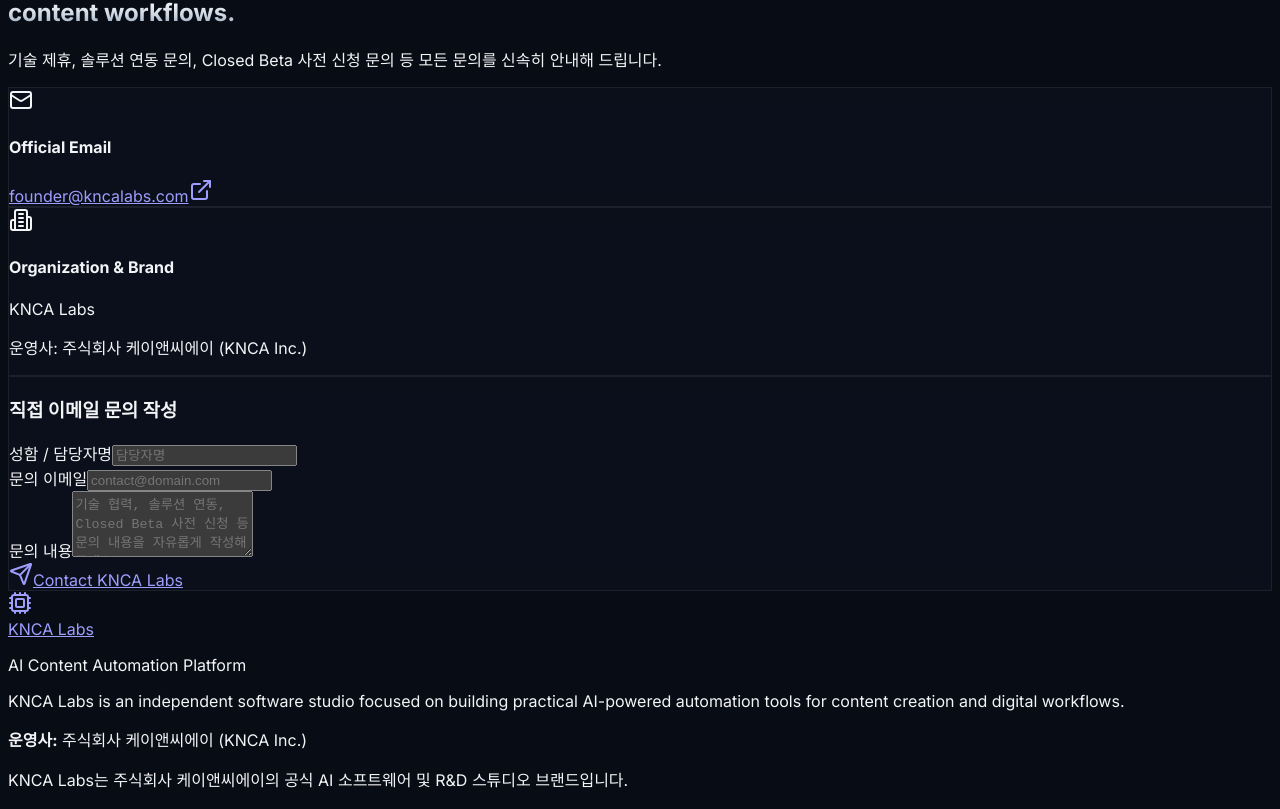
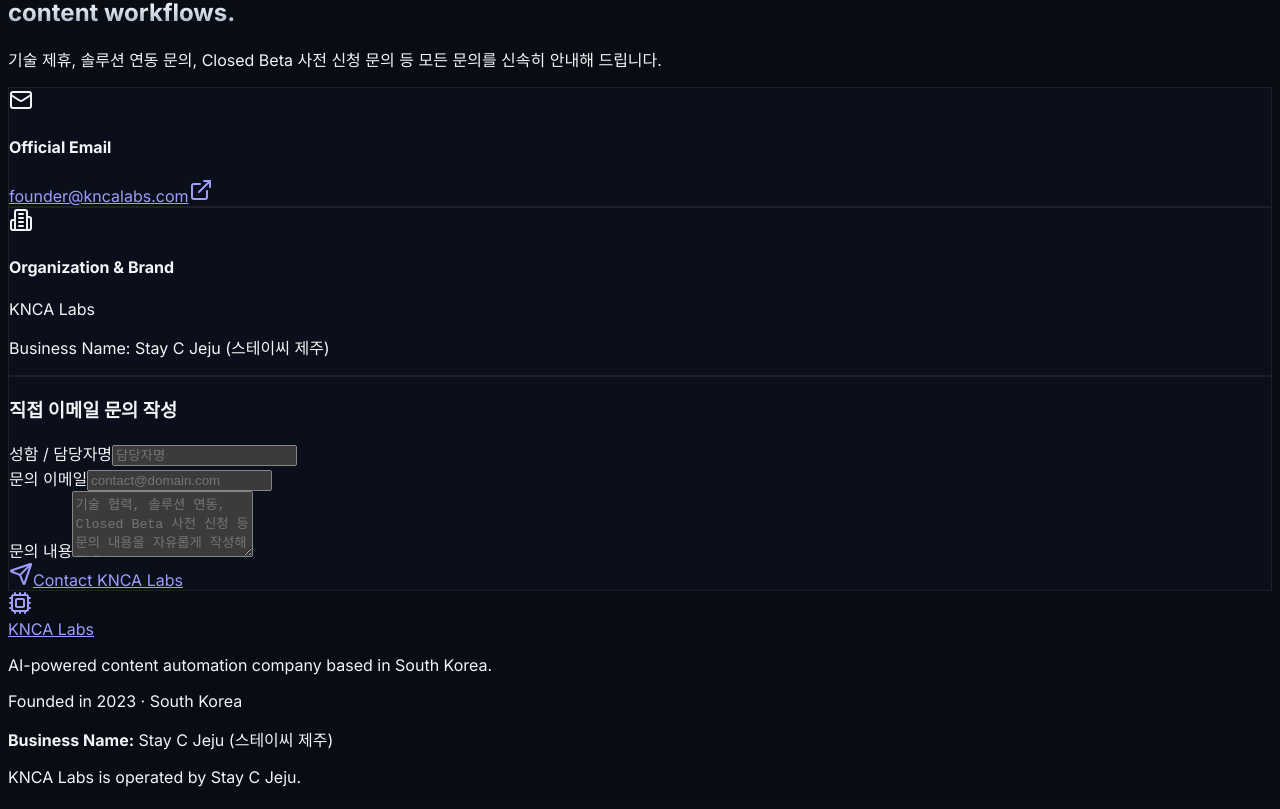
Before and after one commit to kncalabs/kncalabs, a Next.js app: page / in a window 1280 px wide. Shown: the part 11191-12000 px from the top of the page. Built offline with nearby package versions, Linux system fonts and the light colour scheme; a web font is replaced by a local one.

Commit message:
feat: add company information to footer

```diff
--- a/src/app/privacy/page.tsx
+++ b/src/app/privacy/page.tsx
@@ -51,7 +51,7 @@ export default function PrivacyPage() {
               <span>사이트 방문 시 처리되는 정보 (Information Processed During Visit)</span>
             </h2>
             <p>
-              주식회사 케이앤씨에이(KNCA Inc., 이하 &quot;회사&quot;)가 운영하는 KNCA Labs 웹사이트(<a href="https://kncalabs.com" className="text-sky-400 underline">kncalabs.com</a>)는 별도의 회원가입이나 로그인 절차 없이 자유롭게 열람할 수 있는 정적 웹사이트입니다. 방문자가 사이트를 단순히 조회할 때 개인 식별 정보를 자동으로 수집하거나 저장하지 않습니다.
+              Stay C Jeju(스테이씨 제주, 이하 &quot;회사&quot;)가 운영하는 KNCA Labs 웹사이트(<a href="https://kncalabs.com" className="text-sky-400 underline">kncalabs.com</a>)는 별도의 회원가입이나 로그인 절차 없이 자유롭게 열람할 수 있는 정적 웹사이트입니다. 방문자가 사이트를 단순히 조회할 때 개인 식별 정보를 자동으로 수집하거나 저장하지 않습니다.
             </p>
           </section>
 
--- a/src/app/terms/page.tsx
+++ b/src/app/terms/page.tsx
@@ -50,7 +50,7 @@ export default function TermsPage() {
               <span>약관 동의 (Acceptance of Terms)</span>
             </h2>
             <p>
-              본 이용약관은 주식회사 케이앤씨에이(KNCA Inc., 이하 &quot;회사&quot;)가 운영하는 AI 기술 및 프로덕트 브랜드 KNCA Labs의 공식 웹사이트(<a href="https://kncalabs.com" className="text-sky-400 underline">kncalabs.com</a>) 이용 조건에 대해 규정합니다. 본 사이트를 열람 및 이용하는 것은 본 약관에 동의하는 것으로 간주됩니다.
+              본 이용약관은 Stay C Jeju(스테이씨 제주, 이하 &quot;회사&quot;)가 운영하는 AI 기술 및 프로덕트 브랜드 KNCA Labs의 공식 웹사이트(<a href="https://kncalabs.com" className="text-sky-400 underline">kncalabs.com</a>) 이용 조건에 대해 규정합니다. 본 사이트를 열람 및 이용하는 것은 본 약관에 동의하는 것으로 간주됩니다.
             </p>
           </section>
 
--- a/src/components/AboutSection.tsx
+++ b/src/components/AboutSection.tsx
@@ -25,7 +25,7 @@ export default function AboutSection() {
               KNCA Labs is an independent software studio focused on building practical AI-powered automation tools for content creation and digital workflows.
             </p>
             <p className="text-xs sm:text-sm text-slate-400 leading-relaxed">
-              KNCA Labs는 <strong>주식회사 케이앤씨에이 (KNCA Inc.)</strong>의 공식 AI 기술 연구개발 및 소프트웨어 프로덕트 브랜드입니다.
+              KNCA Labs is operated by <strong>Stay C Jeju (스테이씨 제주)</strong> · Company established in 2023 · South Korea
             </p>
           </div>
 
--- a/src/components/ContactSection.tsx
+++ b/src/components/ContactSection.tsx
@@ -50,7 +50,7 @@ export default function ContactSection() {
                 <div>
                   <h4 className="text-xs font-mono text-slate-400">Organization & Brand</h4>
                   <p className="text-base font-bold text-white">KNCA Labs</p>
-                  <p className="text-xs text-slate-400 mt-0.5">운영사: 주식회사 케이앤씨에이 (KNCA Inc.)</p>
+                  <p className="text-xs text-slate-400 mt-0.5">Business Name: Stay C Jeju (스테이씨 제주)</p>
                 </div>
               </div>
             </div>
--- a/src/components/Footer.tsx
+++ b/src/components/Footer.tsx
@@ -20,20 +20,19 @@ export default function Footer() {
               <span className="text-lg font-extrabold text-white tracking-tight">KNCA Labs</span>
             </Link>
 
-            <p className="text-slate-300 font-medium text-xs">
-              AI Content Automation Platform
+            <p className="text-slate-300 font-medium text-xs leading-relaxed">
+              AI-powered content automation company based in South Korea.
             </p>
 
-            <p className="text-slate-400 max-w-sm leading-relaxed text-xs">
-              KNCA Labs is an independent software studio focused on building practical AI-powered automation tools for content creation and digital workflows.
-            </p>
-
-            <div className="pt-2 border-t border-slate-800/80 max-w-sm space-y-1 text-[11px] text-slate-500 font-sans">
-              <p>
-                <strong className="text-slate-400 font-semibold">운영사:</strong> 주식회사 케이앤씨에이 (KNCA Inc.)
+            <div className="pt-2 border-t border-slate-800/80 max-w-sm space-y-1.5 text-xs text-slate-400 font-sans leading-relaxed">
+              <p className="text-slate-300 font-mono text-[11px]">
+                Founded in 2023 · South Korea
               </p>
-              <p className="leading-relaxed">
-                KNCA Labs는 주식회사 케이앤씨에이의 공식 AI 소프트웨어 및 R&D 스튜디오 브랜드입니다.
+              <p className="text-slate-300">
+                <strong className="text-slate-200 font-semibold">Business Name:</strong> Stay C Jeju (스테이씨 제주)
+              </p>
+              <p className="text-slate-400 text-[11px]">
+                KNCA Labs is operated by Stay C Jeju.
               </p>
             </div>
           </div>
@@ -87,7 +86,7 @@ export default function Footer() {
 
         {/* Bottom Copyright */}
         <div className="pt-8 flex flex-col sm:flex-row items-center justify-between gap-4">
-          <p>© 2026 KNCA Labs. All rights reserved.</p>
+          <p>© 2026 KNCA Labs. Operated by Stay C Jeju.</p>
           <div className="flex items-center gap-4 text-slate-500 font-mono text-[11px]">
             <span className="hover:text-slate-300 transition-colors">Designed with Integrity</span>
             <span>•</span>
--- a/src/config/site.ts
+++ b/src/config/site.ts
@@ -1,8 +1,10 @@
 export const siteConfig = {
   name: "KNCA Labs",
-  legalName: "주식회사 케이앤씨에이 (KNCA Inc.)",
+  businessName: "Stay C Jeju (스테이씨 제주)",
+  legalName: "Stay C Jeju (스테이씨 제주)",
   brandName: "KNCA Labs",
-  brandRelation: "KNCA Labs는 주식회사 케이앤씨에이(KNCA Inc.)의 공식 AI 소프트웨어 및 기술 연구개발(R&D) 브랜드입니다.",
+  brandRelation: "KNCA Labs is operated by Stay C Jeju.",
+  established: "Company established in 2023 · South Korea",
   tagline: "AI Content Automation Platform",
   title: "KNCA Labs — AI Content Automation Platform",
   description: "KNCA Labs builds AI-powered content automation tools that transform one source into optimized content across multiple channels.",
@@ -10,7 +12,7 @@ export const siteConfig = {
   ogImage: "https://kncalabs.com/og-image.png",
   contact: {
     email: "founder@kncalabs.com",
-    location: "서울특별시",
+    location: "South Korea",
   },
   stage: {
     badge: "Development — Active",
```
